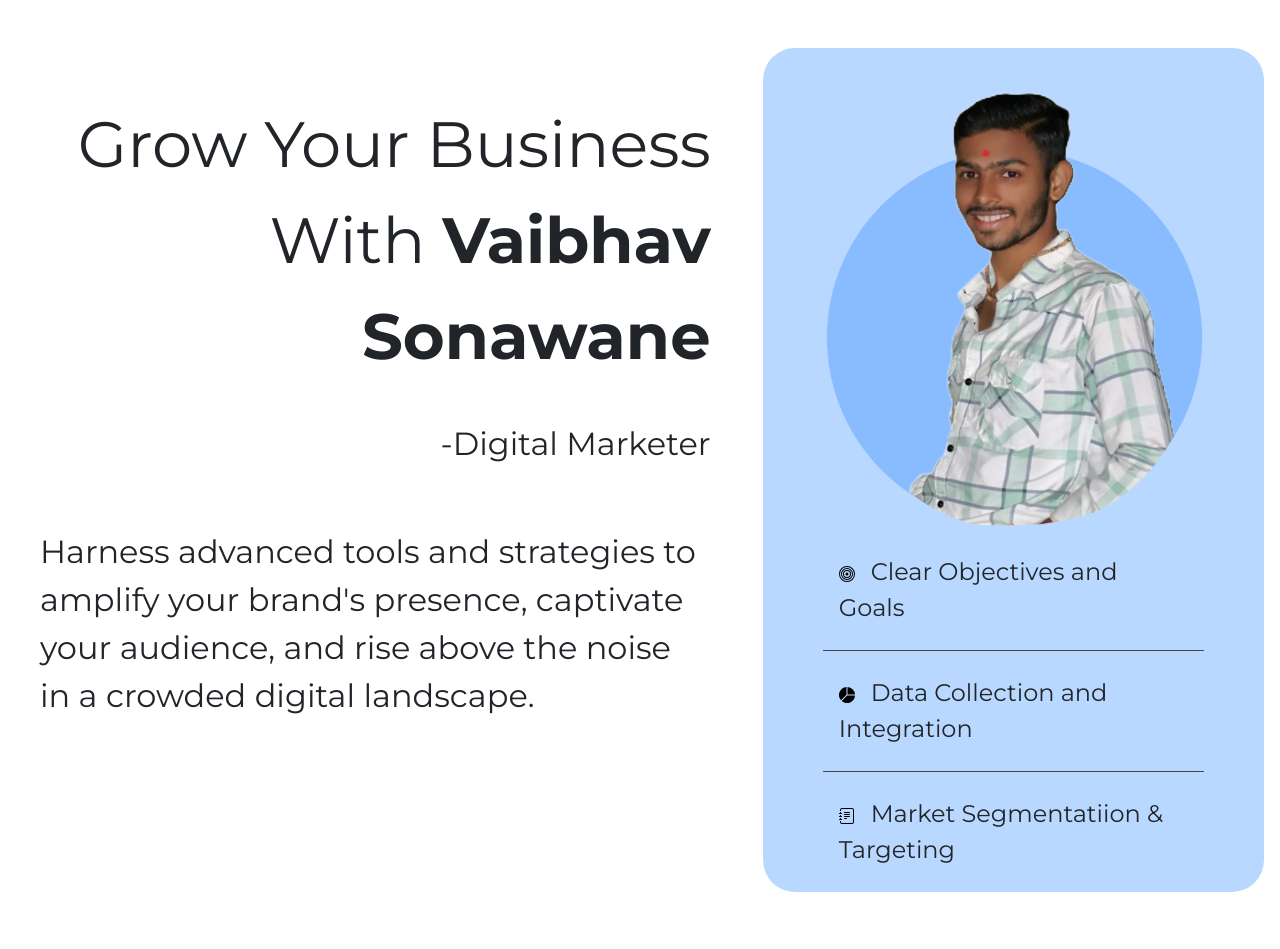
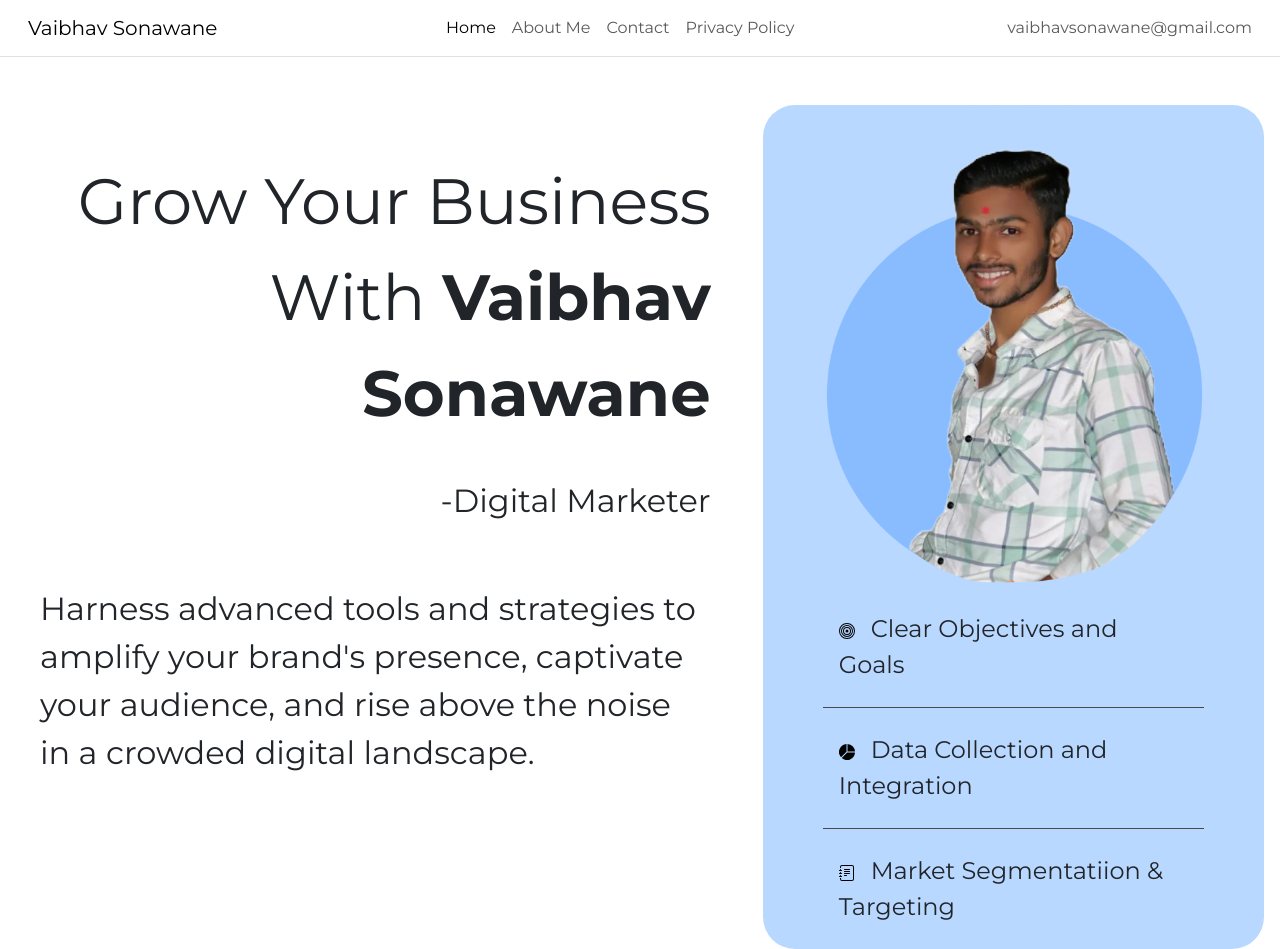
Before and after one commit to iowebsitedev/vs-digital-marketer, a React (Create React App) app: page / in a window 1280 px wide. Before the commit the page ends 892 px from the top, so only its background shows below. Built offline with nearby package versions, Linux system fonts and the light colour scheme.

Commit message:
Header structure -- links remain

```diff
--- a/src/App.js
+++ b/src/App.js
@@ -1,3 +1,4 @@
+import { Header } from "./components/Header";
 import { HeroSectionLeft } from "./components/HeroSectionLeft";
 import { HeroSectionRight } from "./components/HeroSectionRight";
 import "./styles/font-size-class_link.css";
@@ -5,6 +6,7 @@ import "./styles/general.css";
 function App() {
   return (
     <>
+      <Header />
       <div className="container-fluid row px-2 px-sm-0 mx-0">
         <div className="container-fluid col-sm-7 col-12">
           <HeroSectionLeft />
--- /dev/null
+++ b/src/components/Header.jsx
@@ -0,0 +1,34 @@
+import logo from "../images/mr__vaibhav_1.png"
+export function Header() {
+    return (
+        <>
+            <nav class="navbar navbar-expand-lg bg-white border-bottom">
+                <div class="container-fluid d-flex justify-content-lg-center">
+                    <a class="navbar-brand px-lg-3" href="#">Vaibhav Sonawane</a>
+                    <button class="navbar-toggler" type="button" data-bs-toggle="collapse" data-bs-target="#navbarText" aria-controls="navbarText" aria-expanded="false" aria-label="Toggle navigation">
+                        <span class="navbar-toggler-icon"></span>
+                    </button>
+                    <div class="collapse navbar-collapse" id="navbarText">
+                        <ul class="navbar-nav mx-auto mb-2 mb-lg-0">
+                            <li class="nav-item">
+                                <a class="nav-link active" aria-current="page" href="#">Home</a>
+                            </li>
+                            <li class="nav-item">
+                                <a class="nav-link" href="#">About Me</a>
+                            </li>
+                            <li class="nav-item">
+                                <a class="nav-link" href="#">Contact</a>
+                            </li>
+                            <li class="nav-item">
+                                <a class="nav-link" href="#">Privacy Policy</a>
+                            </li>
+                        </ul>
+                        <span class="navbar-text px-lg-3">
+                            vaibhavsonawane@gmail.com
+                        </span>
+                    </div>
+                </div>
+            </nav>
+        </>
+    )
+}
--- a/src/styles/general.css
+++ b/src/styles/general.css
@@ -8,6 +8,7 @@ html,
 body,
 #root {
     height: 100%;
+    font-family: "Montserrat";
 }
 
 .montserrat {
```
